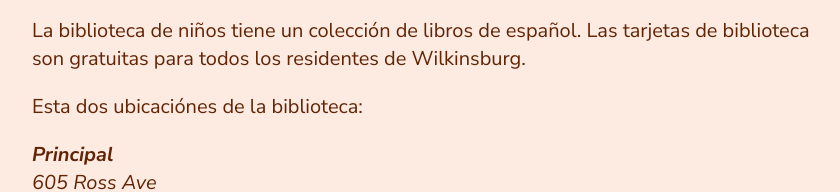
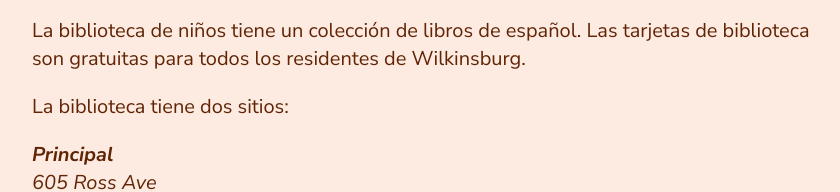
Before and after one commit to SeanMcP/es-wilkinsburg, a plain HTML site: page index.html in a window 1280 px wide. Shown: the part 2641-2833 px from the top of the page, without its empty margins (208-1048 px from the left). Drawn offline with Linux system fonts and the light colour scheme.

Commit message:
fix typo

```diff
--- a/index.html
+++ b/index.html
@@ -102,7 +102,7 @@
                 <h3><e-ingles en="Wilkinsburg Public Library">Biblioteca publica de Wilkinsburg</e-ingles></h3>
                 <img alt="libros de español en Wilkinsburg Public Library" class="library-shelf" src="images/wpl-es.jpg" />
                 <p>La biblioteca de niños tiene un colección de libros de español. Las tarjetas de biblioteca son gratuitas para todos los residentes de Wilkinsburg.</p>
-                <p>Esta dos ubicaciónes de la biblioteca:</p>
+                <p>La biblioteca tiene dos sitios:</p>
                 <address><b>Principal</b><br/>605 Ross Ave<br>Wilkinsburg, PA</address>
                 <br />
                 <address><b>Eastridge</b><br/>1900 Graham Ave<br/>Wilkinsburg, PA</address>
```
